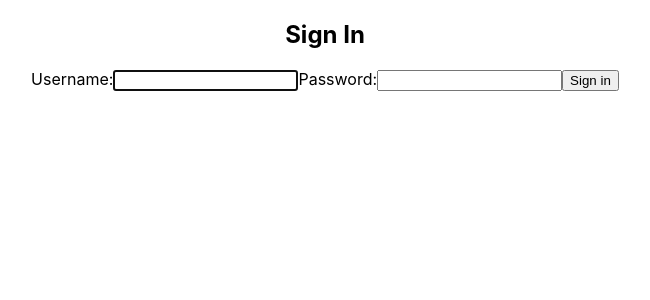
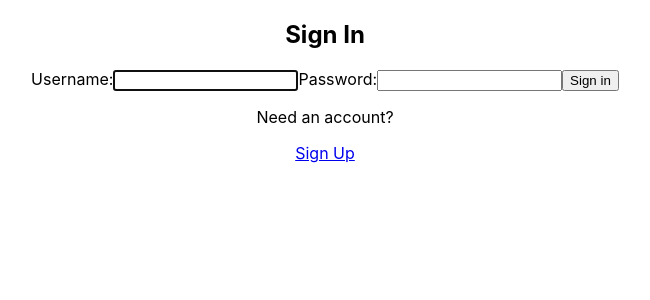
Before and after one commit to nks809/ReactAuth, a React (Create React App) app in the folder auth-using-axios/: page / in a window 1280 px wide. Shown: the top 300 px of the page, without its empty margins (315-965 px from the left). Built offline with nearby package versions, Linux system fonts and the light colour scheme.

Commit message:
chore: added sign up and await for async call

```diff
--- a/auth-using-axios/src/Login.js
+++ b/auth-using-axios/src/Login.js
@@ -21,9 +21,13 @@ export const Login = () => {
     const handleSubmit = async(e)=>{
         e.preventDefault()
         try{
-          const res= Axios.post("/auth")
+          const res= await Axios.post("/auth")
+          setSuccess(true)
+          setPassword('')
+          setUserName('')
         }catch(err){
           setErrMsg('Error: Either username or password incorrect')
+          console.error(err)
         }
     }
 
@@ -46,6 +50,10 @@ export const Login = () => {
 
             <button type='submit'>Sign in</button>
         </form>
+        <p>Need an account?</p>
+        <span className='line'>
+          <a href='#'>Sign Up</a>
+        </span>
     </section>
     }
     </>
```
